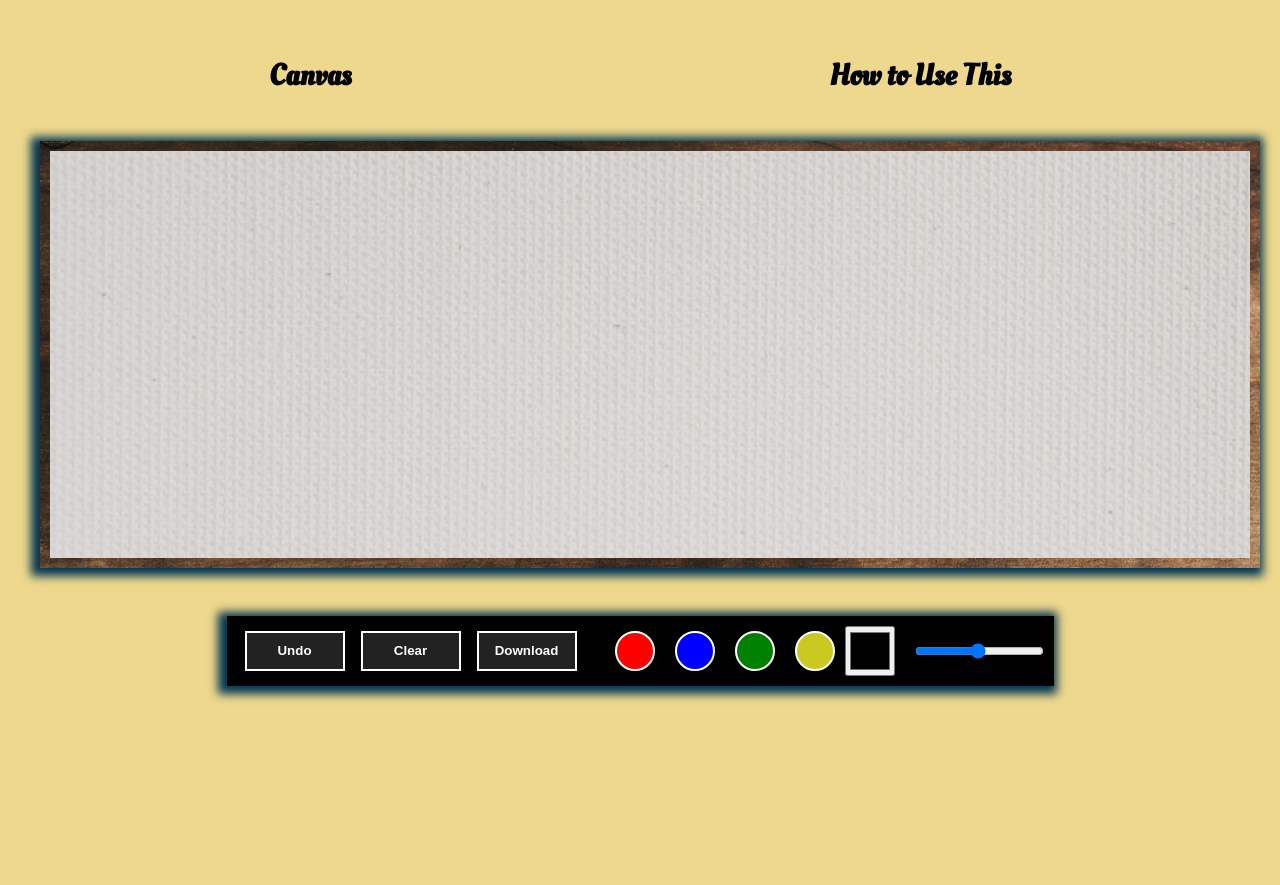
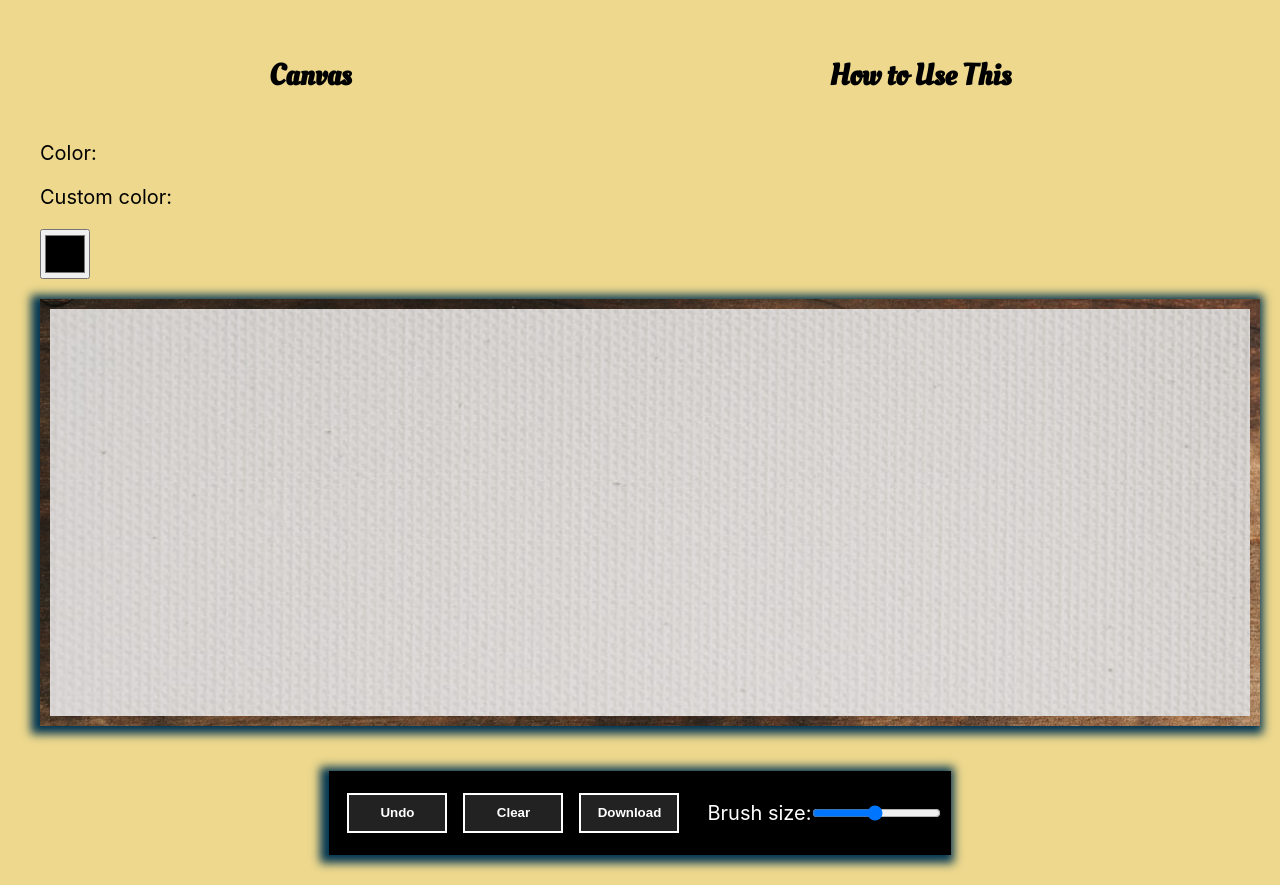
Before and after one commit to DavidVerghese/DrawingWithReact, a React (Create React App) app: page / in a window 1280 px wide. Before the commit the page ends 800 px from the top, so only its background shows below. Built offline with nearby package versions, Linux system fonts and the light colour scheme.

Commit message:
attempt to move color panel

```diff
--- a/src/App.css
+++ b/src/App.css
@@ -6,7 +6,6 @@ body {
   overflow: hidden;
   color: black;
   background-color: #edd88d;
-  font-family: 'Oleo Script', cursive;
   font-size: 20px;
 }
 
@@ -28,6 +27,10 @@ button {
   margin: 0px 8px;
 }
 
+h1, h2 {
+  font-family: 'Oleo Script', cursive;
+}
+
 .app {
   display: flex;
   flex-direction: column;
--- a/src/Components/Canvas/Canvas.jsx
+++ b/src/Components/Canvas/Canvas.jsx
@@ -1,5 +1,6 @@
 import { useEffect, useState } from "react";
 import './Canvas.css';
+import ColorPanel from "../ColorPanel/ColorPanel";
 function Canvas() {
 
 
@@ -151,6 +152,7 @@ link.click();
 
   return <div>
 
+       <ColorPanel/>
 
     <div className="cursor"> <i className="fa fa-paint-brush"></i></div><canvas id="canvas"></canvas> </div>
 }
--- /dev/null
+++ b/src/Components/ColorPanel/ColorPanel.jsx
@@ -0,0 +1,14 @@
+function ColorPanel() {
+  return (    <div className="colors">
+    <p>Color: </p>
+
+    <div className="test1"><div  id="red-color-field" className="color-field" ></div>
+<div   id="blue-color-field" className="color-field" ></div>
+<div  id="green-color-field" className="color-field" ></div>
+<div   id="yellow-color-field" className="color-field"></div></div>
+
+<p>Custom color: </p>
+<input id="color-picker"  type="color" className="color-picker"/>
+  </div> )
+}
+export default ColorPanel;
--- a/src/Components/Tools/Tools.css
+++ b/src/Components/Tools/Tools.css
@@ -6,6 +6,7 @@
   flex-wrap: wrap;
   background-color: black;
   box-shadow: -3px 2px 9px 6px #033652;
+  color: white;
 }
 
 .tools .color-field {
@@ -22,6 +23,9 @@
   align-self: center;
   margin: 0px 10px;
 
+}
+.test1 {
+  width: 100%;
 }
 
 
--- a/src/Components/Tools/Tools.jsx
+++ b/src/Components/Tools/Tools.jsx
@@ -1,5 +1,6 @@
 import './Tools.css';
 import DownloadModal from '../DownloadModal/DownloadModal';
+import ColorPanel from '../ColorPanel/ColorPanel';
 function Tools() {
 
 
@@ -13,17 +14,19 @@ function Tools() {
 
     <DownloadModal/>
 
+    {/* <ColorPanel/> */}
 
-    <div className="colors">
+    {/* <div className="colors">
+      <p>Color: </p>
        <div  id="red-color-field" className="color-field" ></div>
 <div   id="blue-color-field" className="color-field" ></div>
 <div  id="green-color-field" className="color-field" ></div>
 <div   id="yellow-color-field" className="color-field"></div>
+<p>Custom color: </p>
+ <input id="color-picker"  type="color" className="color-picker"/>
+      </div> */}
 
- <input id="color-picker"  type="color" className="color-picker"/>
-      </div>
-
-    <div className="width"> <input type="range" min="1" max="100" id="pen-range" className="pen-range" /></div>
+    <div className="width">  <p>Brush size: </p> <input type="range" min="1" max="100" id="pen-range" className="pen-range" /></div>
 
 </div>
 }
```
